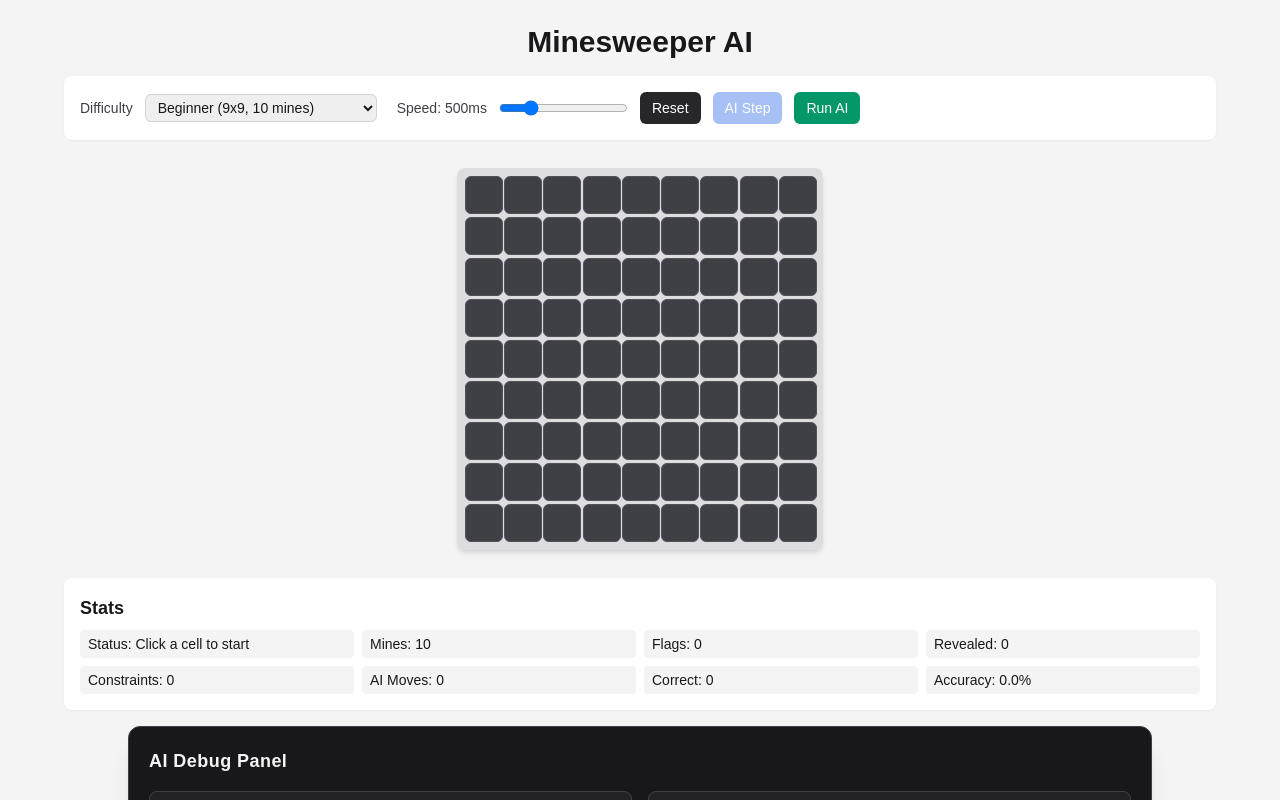
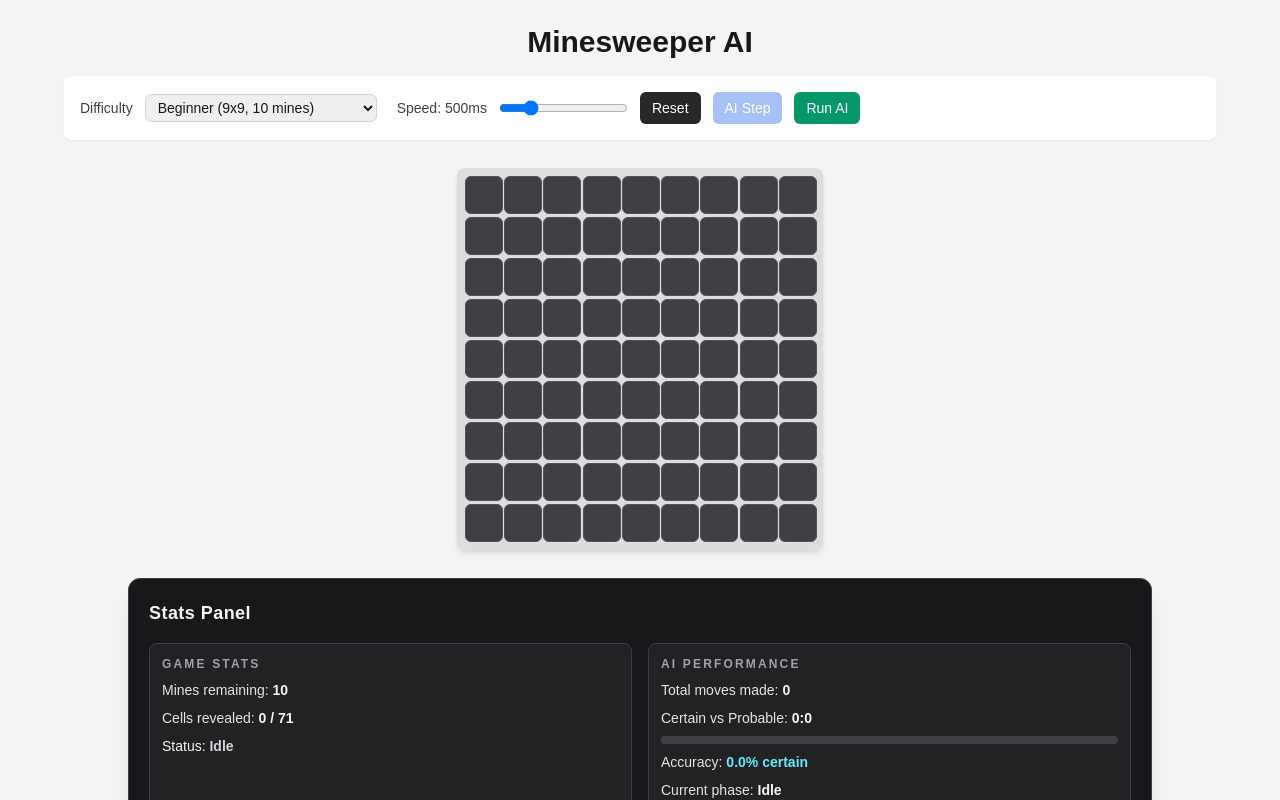
Before and after one commit to muhamad-hammad/Minesweeper-AutoSolve-, a Next.js app: page / in a window 1280 px wide. Shown: the top 800 px of the page. Built offline with nearby package versions, Linux system fonts and the light colour scheme.

Commit message:
refactor: simplify StatsPanel by consolidating props and enhancing status display; remove redundant status logic from Home component

```diff
--- a/src/app/page.tsx
+++ b/src/app/page.tsx
@@ -42,19 +42,6 @@ export default function Home() {
     () => getDifficultyByName(selectedDifficulty),
     [selectedDifficulty],
   );
-
-  const statusLabel = useMemo(() => {
-    if (board.status === "won") {
-      return "You won!";
-    }
-    if (board.status === "lost") {
-      return "Game over";
-    }
-    if (board.status === "idle") {
-      return "Click a cell to start";
-    }
-    return "Playing";
-  }, [board.status]);
 
   const constraintCount = useMemo(() => getConstraintCount(board), [board]);
 
@@ -213,15 +200,7 @@ export default function Home() {
           onCellRightClick={handleCellRightClick}
         />
 
-        <StatsPanel
-          status={statusLabel}
-          mines={board.totalMines}
-          flags={board.flaggedCount}
-          revealed={board.revealedCount}
-          constraintCount={aiState.constraintCount}
-          totalMoves={aiState.totalMoves}
-          correctMoves={aiState.correctMoves}
-        />
+        <StatsPanel aiState={aiState} board={board} />
 
         <AIPanel
           aiState={aiState}
--- a/src/components/StatsPanel.tsx
+++ b/src/components/StatsPanel.tsx
@@ -1,39 +1,106 @@
 "use client";
 
+import type { AIState, GameBoard } from "@/types";
+
 interface StatsPanelProps {
-  status: string;
-  mines: number;
-  flags: number;
-  revealed: number;
-  constraintCount: number;
-  totalMoves: number;
-  correctMoves: number;
+  aiState: AIState;
+  board: GameBoard;
 }
 
-export default function StatsPanel({
-  status,
-  mines,
-  flags,
-  revealed,
-  constraintCount,
-  totalMoves,
-  correctMoves,
-}: StatsPanelProps) {
-  const accuracy = totalMoves > 0 ? ((correctMoves / totalMoves) * 100).toFixed(1) : "0.0";
+function getStatusMeta(status: GameBoard["status"]) {
+  if (status === "won") {
+    return { label: "Won", className: "text-emerald-300" };
+  }
+  if (status === "lost") {
+    return { label: "Lost", className: "text-red-300" };
+  }
+  if (status === "playing") {
+    return { label: "Playing", className: "text-cyan-300" };
+  }
+  return { label: "Idle", className: "text-zinc-300" };
+}
+
+function getPhaseLabel(phase: AIState["phase"]): string {
+  if (phase === "constraint") {
+    return "Constraint Solving";
+  }
+  if (phase === "probability") {
+    return "Probability Guess";
+  }
+  return "Idle";
+}
+
+export default function StatsPanel({ aiState, board }: StatsPanelProps) {
+  const minesRemaining = board.totalMines - board.flaggedCount;
+  const totalSafeCells = board.rows * board.cols - board.totalMines;
+  const statusMeta = getStatusMeta(board.status);
+
+  const certainMoves = aiState.moveHistory.filter((move) => move.confidence === "certain").length;
+  const probableMoves = aiState.moveHistory.filter((move) => move.confidence === "probable").length;
+  const certainRatio = aiState.totalMoves > 0 ? (certainMoves / aiState.totalMoves) * 100 : 0;
+  const probableRatio = aiState.totalMoves > 0 ? (probableMoves / aiState.totalMoves) * 100 : 0;
+  const certaintyScore = aiState.totalMoves > 0 ? ((certainMoves / aiState.totalMoves) * 100).toFixed(1) : "0.0";
 
   return (
-    <section className="w-full rounded-lg bg-white p-4 shadow-sm">
-      <h2 className="mb-2 text-lg font-semibold">Stats</h2>
-      <div className="grid grid-cols-2 gap-2 text-sm sm:grid-cols-4">
-        <div className="rounded bg-zinc-100 px-2 py-1">Status: {status}</div>
-        <div className="rounded bg-zinc-100 px-2 py-1">Mines: {mines}</div>
-        <div className="rounded bg-zinc-100 px-2 py-1">Flags: {flags}</div>
-        <div className="rounded bg-zinc-100 px-2 py-1">Revealed: {revealed}</div>
-        <div className="rounded bg-zinc-100 px-2 py-1">Constraints: {constraintCount}</div>
-        <div className="rounded bg-zinc-100 px-2 py-1">AI Moves: {totalMoves}</div>
-        <div className="rounded bg-zinc-100 px-2 py-1">Correct: {correctMoves}</div>
-        <div className="rounded bg-zinc-100 px-2 py-1">Accuracy: {accuracy}%</div>
+    <section className="w-full max-w-5xl rounded-xl border border-zinc-700 bg-zinc-900 p-4 text-zinc-100 shadow-xl sm:p-5">
+      <h2 className="mb-4 text-lg font-semibold tracking-wide text-zinc-100">Stats Panel</h2>
+
+      <div className="grid gap-4 md:grid-cols-2">
+        <div className="space-y-2 rounded-lg border border-zinc-700 bg-zinc-800/70 p-3">
+          <h3 className="text-xs font-semibold uppercase tracking-[0.18em] text-zinc-400">Game Stats</h3>
+          <p className="text-sm text-zinc-200">
+            Mines remaining: <span className="font-semibold text-zinc-100">{minesRemaining}</span>
+          </p>
+          <p className="text-sm text-zinc-200">
+            Cells revealed:{" "}
+            <span className="font-semibold text-zinc-100">
+              {board.revealedCount} / {totalSafeCells}
+            </span>
+          </p>
+          <p className="text-sm">
+            Status: <span className={`font-semibold ${statusMeta.className}`}>{statusMeta.label}</span>
+          </p>
+        </div>
+
+        <div className="space-y-2 rounded-lg border border-zinc-700 bg-zinc-800/70 p-3">
+          <h3 className="text-xs font-semibold uppercase tracking-[0.18em] text-zinc-400">
+            AI Performance
+          </h3>
+          <p className="text-sm text-zinc-200">
+            Total moves made: <span className="font-semibold text-zinc-100">{aiState.totalMoves}</span>
+          </p>
+          <p className="text-sm text-zinc-200">
+            Certain vs Probable:{" "}
+            <span className="font-semibold text-zinc-100">
+              {certainMoves}:{probableMoves}
+            </span>
+          </p>
+          <div className="flex h-2 overflow-hidden rounded bg-zinc-700">
+            <div className="h-full bg-cyan-400" style={{ width: `${certainRatio}%` }} />
+            <div className="h-full bg-orange-400" style={{ width: `${probableRatio}%` }} />
+          </div>
+          <p className="text-sm text-zinc-200">
+            Accuracy: <span className="font-semibold text-cyan-300">{certaintyScore}% certain</span>
+          </p>
+          <p className="text-sm text-zinc-200">
+            Current phase:{" "}
+            <span className="font-semibold text-zinc-100">{getPhaseLabel(aiState.phase)}</span>
+          </p>
+        </div>
       </div>
+
+      <details className="mt-4 rounded-lg border border-zinc-700 bg-zinc-800/70 p-3">
+        <summary className="cursor-pointer text-xs font-semibold uppercase tracking-[0.18em] text-zinc-300">
+          How It Works
+        </summary>
+        <ul className="mt-3 list-disc space-y-1 pl-5 text-sm text-zinc-200">
+          <li>
+            Constraint solver: Uses numbered cells to deduce mine locations with 100% certainty
+          </li>
+          <li>Subset reduction: If constraint A ⊆ B, infers new constraint B-A</li>
+          <li>Probability fallback: When stuck, picks lowest mine-probability cell</li>
+        </ul>
+      </details>
     </section>
   );
 }
```
